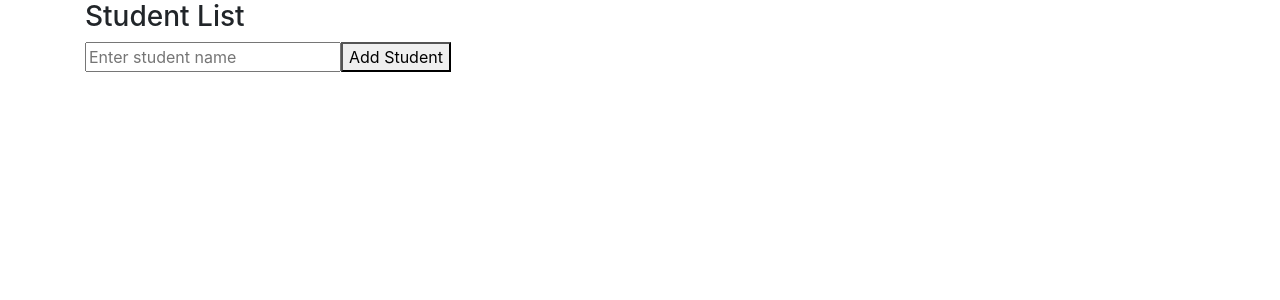
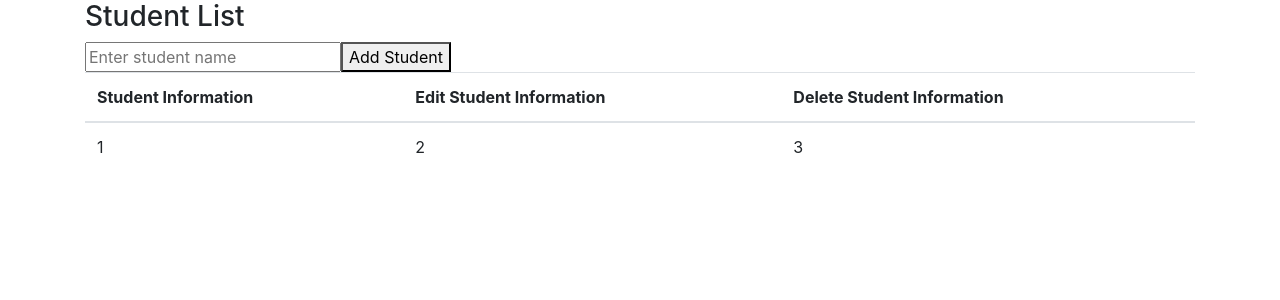
Before and after one commit to zs-ramaprasad/Student-Register, a React (Create React App) app in the folder client/: page / in a window 1280 px wide. Shown: the top 300 px of the page. Built offline with nearby package versions, Linux system fonts and the light colour scheme; no server answers.

Commit message:
Adds ListStudents component. All students who have been added can be seen in the console

```diff
--- a/client/src/App.js
+++ b/client/src/App.js
@@ -1,13 +1,14 @@
 import React, { Fragment } from 'react';
 import './App.css';
 import Input from './components/Input';
+import ListStudents from './components/ListStudents';
 
 
 function App() {
   return ( <Fragment>
     <div className="container">
     <Input />
-
+    <ListStudents />
     </div>
   </Fragment>
   );
--- /dev/null
+++ b/client/src/components/ListStudents.js
@@ -0,0 +1,46 @@
+import React, { Fragment, useEffect, useState } from 'react';
+
+const ListStudents = () => {
+  const [students, setStudents] = useState([]);
+
+  const getStudents = async() => {
+    try {
+
+      const response = await fetch("http://localhost:5000/students");
+      const jsonData = await response.json();
+
+      setStudents(jsonData);
+      console.log(jsonData)
+    } catch (err) {
+      console.error(err.message);
+    }
+  };
+
+  useEffect(() => {
+    getStudents();
+  }, []);
+
+    return  (
+    <Fragment>
+      <table className="table">
+        <thead>
+          <tr>
+            <th>Student Information</th>
+            <th>Edit Student Information</th>
+            <th>Delete Student Information</th>
+          </tr>
+        </thead>
+        <tbody>
+          <tr>
+            <td>1</td>
+            <td>2</td>
+            <td>3</td>
+          </tr>
+        </tbody>
+      </table>
+    </Fragment>
+    );
+};
+
+
+export default ListStudents;
```
